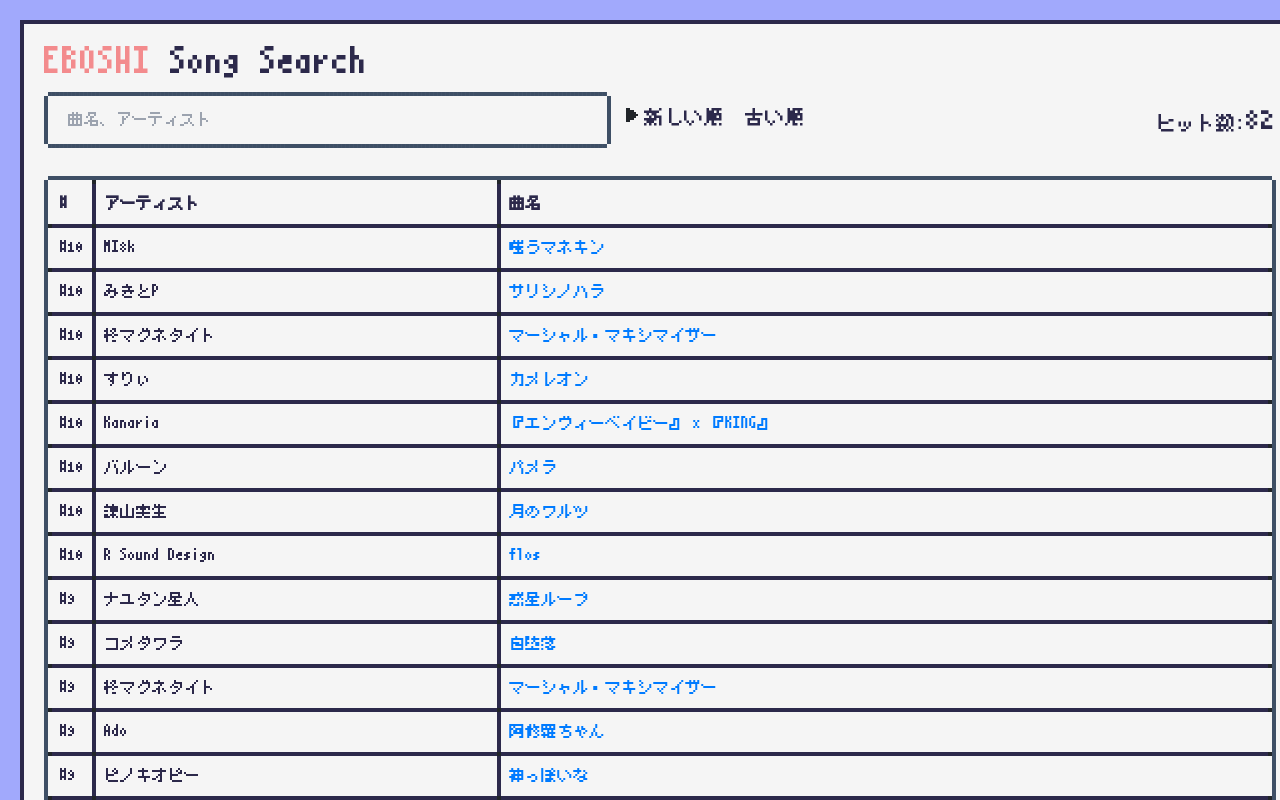
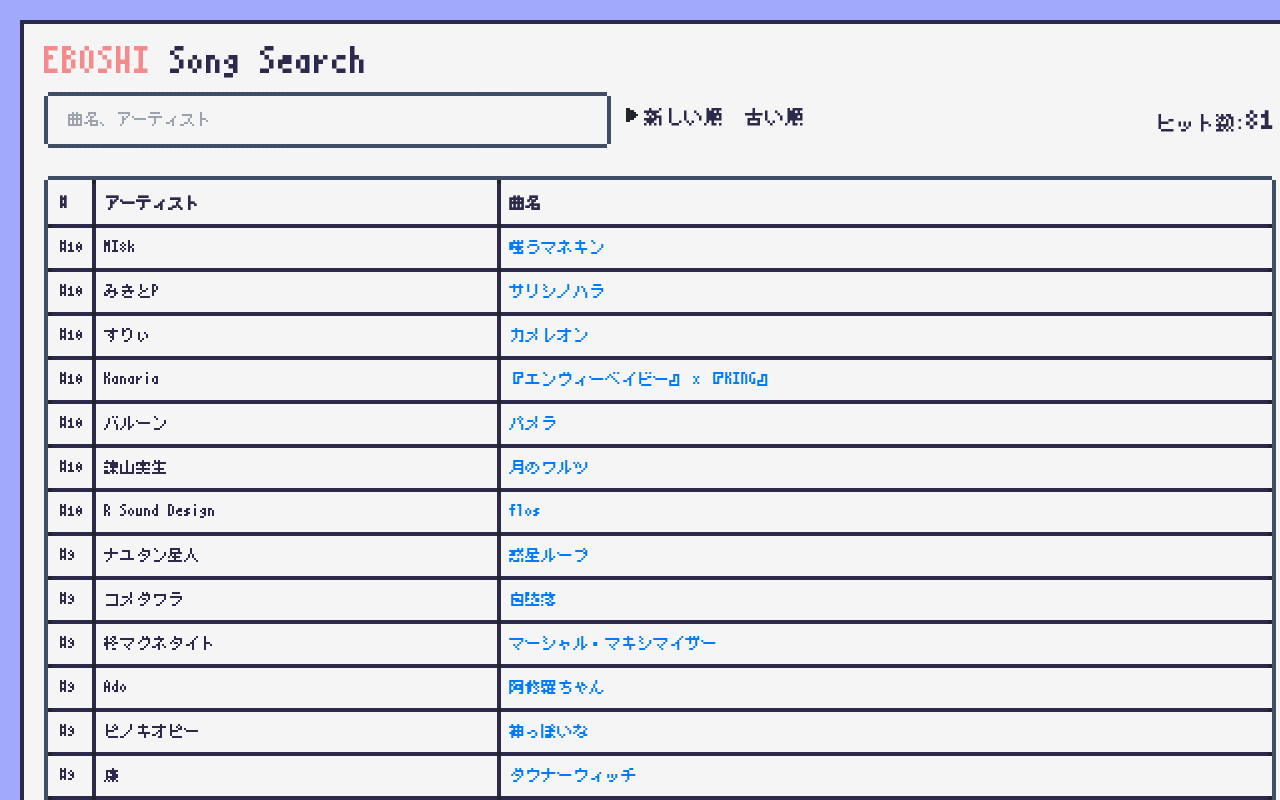
Before and after one commit to dairappa/eboshi-song-search, a Next.js app: page / in a window 1280 px wide. Shown: the top 800 px of the page. Built offline with nearby package versions, Linux system fonts and the light colour scheme.

Commit message:
曲目が一つ多かったのを修正

```diff
--- a/data/songs.ts
+++ b/data/songs.ts
@@ -450,11 +450,6 @@ export const songs: Utawaku[] = [
         artist: 'みきとP',
       },
       {
-        songName: 'マーシャル・マキシマイザー',
-        timeStart: '29:51',
-        artist: '柊マグネタイト',
-      },
-      {
         songName: 'カメレオン',
         timeStart: '33:50',
         artist: 'すりぃ',
--- a/styles/global.scss
+++ b/styles/global.scss
@@ -2,7 +2,7 @@
 @tailwind components;
 @tailwind utilities;
 
-$main-color: #2C294B;
+$main-color: #2c294b;
 $sub-color: #a1a9fc;
 $subsub-color: #f5f5f5;
 $accent-color: #f38b8d;
```
